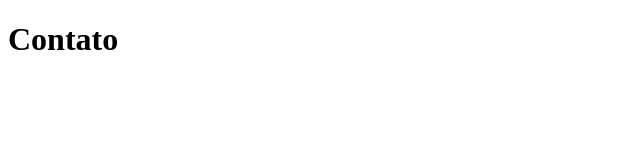
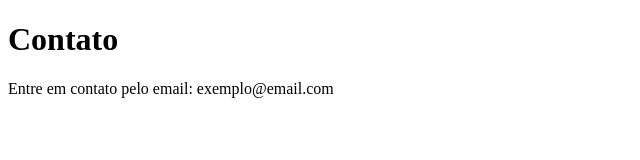
Before and after one commit to BreninSVi/sistema-de-cadastro, a plain HTML site: page contato.html in a window 1280 px wide. Shown: the whole page, without its empty margins (0-640 px from the left). Drawn offline with Linux system fonts and the light colour scheme.

Commit message:
adicionando email de contato

```diff
--- a/contato.html
+++ b/contato.html
@@ -7,5 +7,6 @@
 </head>
 <body>
     <h1>Contato</h1>
+    <p>Entre em contato pelo email: exemplo@email.com</p>
 </body>
 </html>
```
